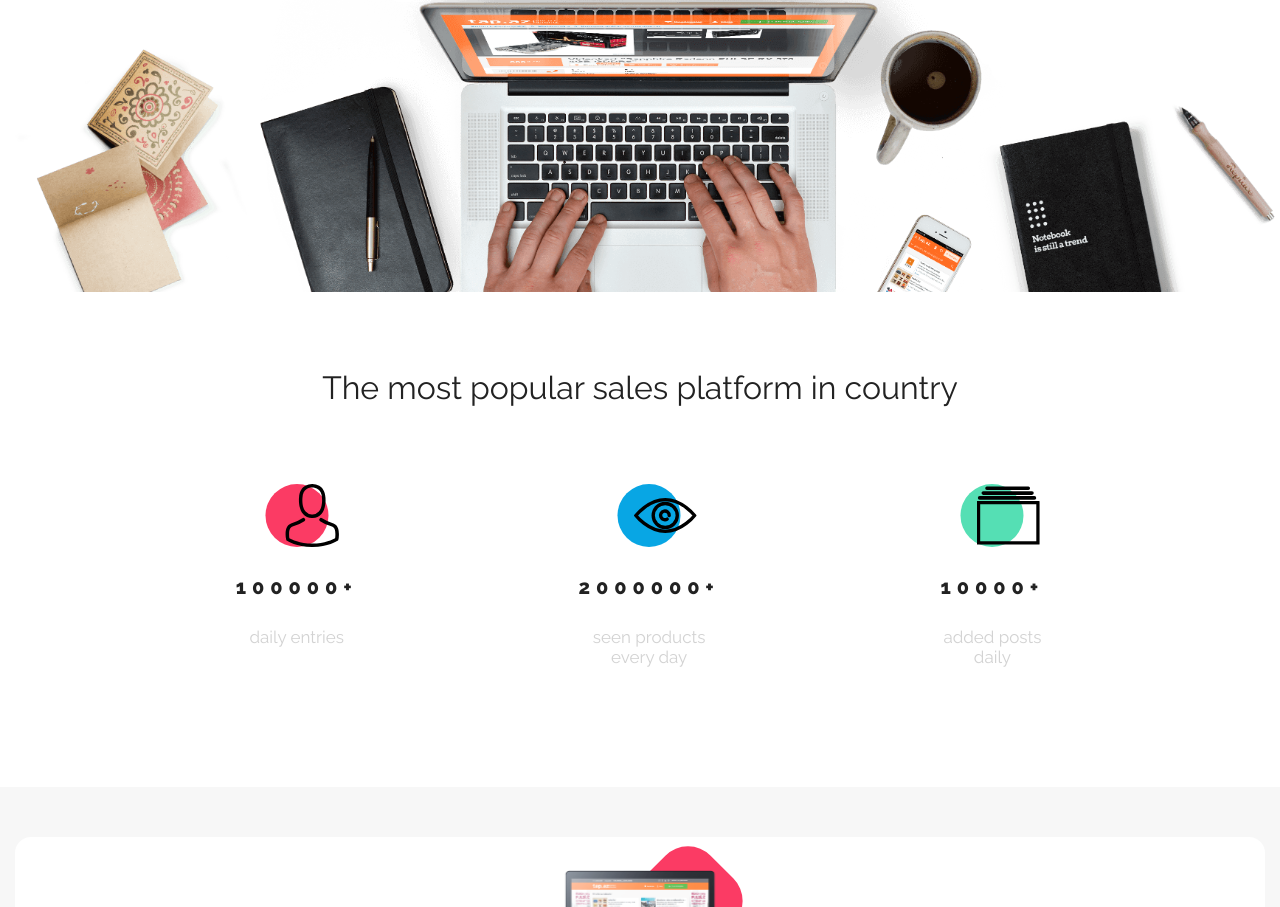
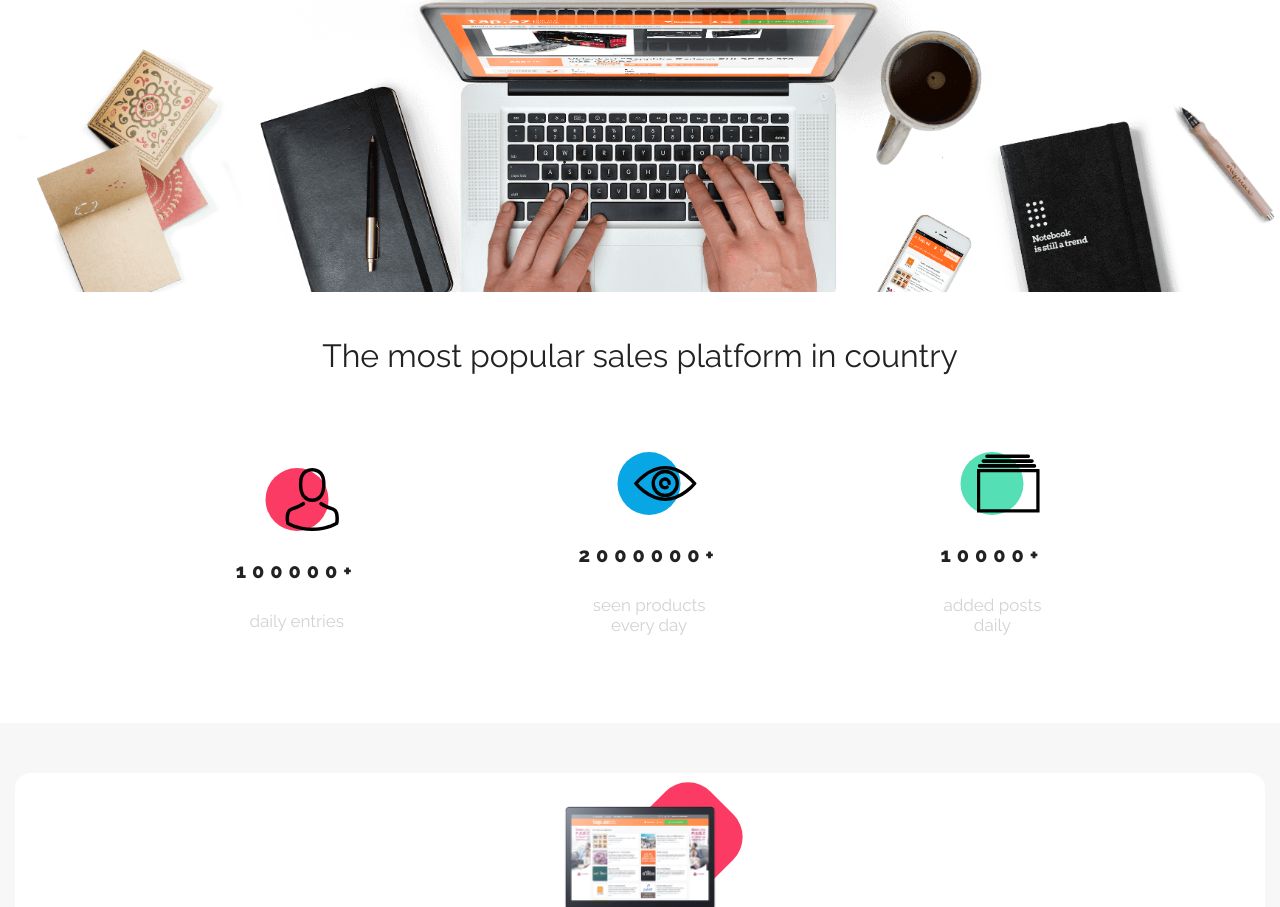
Before and after one commit to TomaszGoldmann/Best_Shop-Mobile_First, a website built with Parcel: page index.html in a window 1280 px wide. Shown: the part 510-1417 px from the top of the page. Built offline with nearby package versions, Linux system fonts and the light colour scheme.

Commit message:
statistics margin

```diff
--- a/scss/elements/_statistics.scss
+++ b/scss/elements/_statistics.scss
@@ -1,7 +1,7 @@
 @import "../settings/all";
 
 .statistics {
-  margin: 5em 0;
+  margin: 3em 0;
 
   .container {
     display: flex;
@@ -36,6 +36,12 @@
         &:nth-child(3) > .statistics__circle:before {
           @include circle($color-green)
         }
+        &:first-child {
+          margin-top: 1em;
+        }
+        &:last-child {
+          margin-bottom: 0;
+        }
 
         .statistics__circle {
           position: relative;
```
